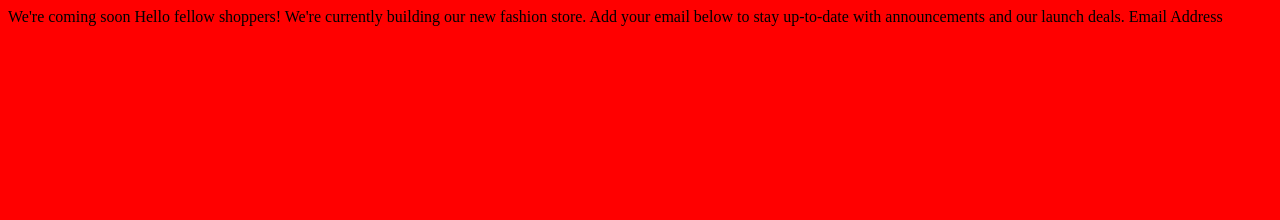
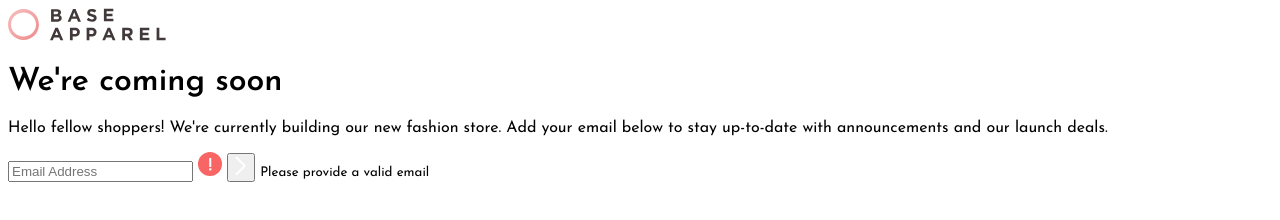
Before and after one commit to AlexisNarvaez97/Base-Apparel-Page, a plain HTML site: page index.html in a window 1280 px wide. Drawn offline with Linux system fonts and the light colour scheme.

Commit message:
Esqueleto HTML

```diff
--- a/index.html
+++ b/index.html
@@ -7,15 +7,39 @@
   <link rel="icon" type="image/png" sizes="32x32" href="./images/favicon-32x32.png">
 
   <title>Frontend Mentor | Base Apparel coming soon page</title>
+  <link href="https://fonts.googleapis.com/css2?family=Josefin+Sans:wght@300;400;600&display=swap" rel="stylesheet">
   <link rel="stylesheet" href="css/style.css">
 </head>
 <body>
 
-  We're coming soon
+  <main class="container">
+    <div class="left">
+      <img src="images/logo.svg" alt="logo">
 
-  Hello fellow shoppers! We're currently building our new fashion store.
-  Add your email below to stay up-to-date with announcements and our launch deals.
+      <h1>
+        <span>We're</span>
+        coming soon
+      </h1>
 
-  Email Address
+      <p>
+        Hello fellow shoppers! We're currently building our new fashion store.
+        Add your email below to stay up-to-date with announcements and our launch deals.
+      </p>
+
+      <form>
+        <input type="text" placeholder="Email Address" />
+        <img class="error-icon" src="images/icon-error.svg" alt="error">
+        <button>
+          <img src="images/icon-arrow.svg" alt="arrow">
+        </button>
+        <small>Please provide a valid email</small>
+      </form>
+
+
+    </div>
+    <div class="right bg-image">
+
+    </div>
+  </main>
 </body>
 </html>
--- a/sass/main.scss
+++ b/sass/main.scss
@@ -1,3 +1,9 @@
+:root {
+    --desaturated-red: hsl(0, 36%, 70%);
+    --soft-red: hsl(0, 93%, 68%);
+    --dark-grayish-red: hsl(0, 6%, 24%);
+}
+
 body {
-    background-color: red;
+    font-family: 'Josefin Sans', sans-serif;
 }
```
Also changed, not shown: css/style.css, 1 other file.
